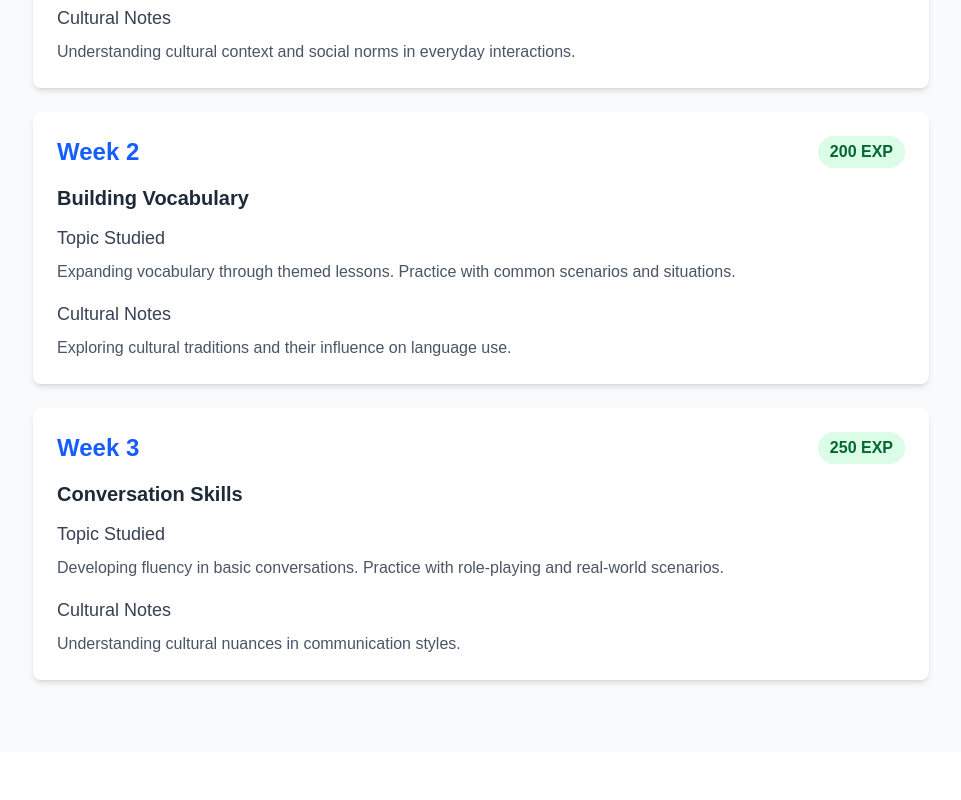
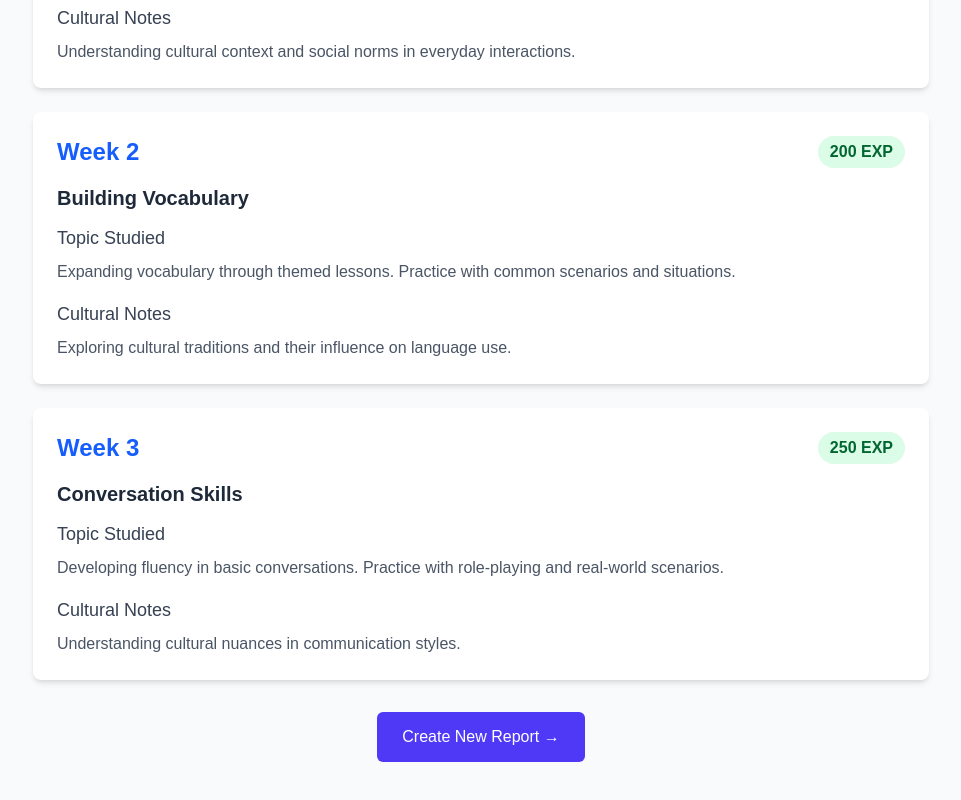
Before and after one commit to thekyleliao/llama4, a Next.js app in the folder my-app/: page /home in a window 1280 px wide. Shown: the part 324-1124 px from the top of the page, without its empty margins (159-1120 px from the left). Before the commit the page ends 1076 px from the top, so only its background shows below. Built offline with nearby package versions, Linux system fonts and the light colour scheme.

Commit message:
feat: create go to main button

```diff
--- a/my-app/app/home/page.tsx
+++ b/my-app/app/home/page.tsx
@@ -1,8 +1,5 @@
 import { FC } from 'react';
-import CameraInput from '../web-input/camera';
-import AudioInput from '../web-input/microphone';
-import TextInput from '../web-input/text';
-
+import Link from 'next/link';
 
 // Types for our week data
 interface WeekData {
@@ -79,6 +76,14 @@
             <WeekCard key={week.weekNumber} {...week} />
           ))}
         </div>
+        <div className="text-center mt-8">
+          <Link
+            href="/main"
+            className="inline-flex items-center px-6 py-3 border border-transparent text-base font-medium rounded-md text-white bg-indigo-600 hover:bg-indigo-700 focus:outline-none focus:ring-2 focus:ring-offset-2 focus:ring-indigo-500 transition-colors duration-200"
+          >
+            Create New Report →
+          </Link>
+        </div>
       </div>
     </div>
   );
```
